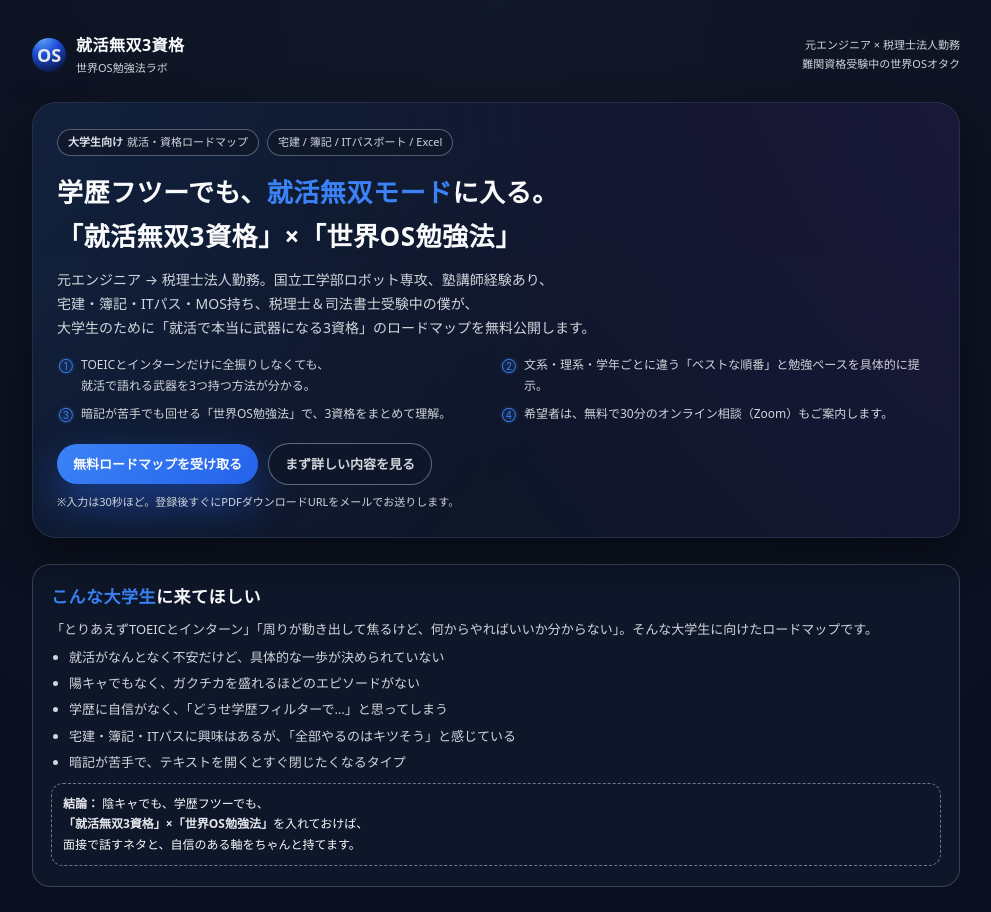
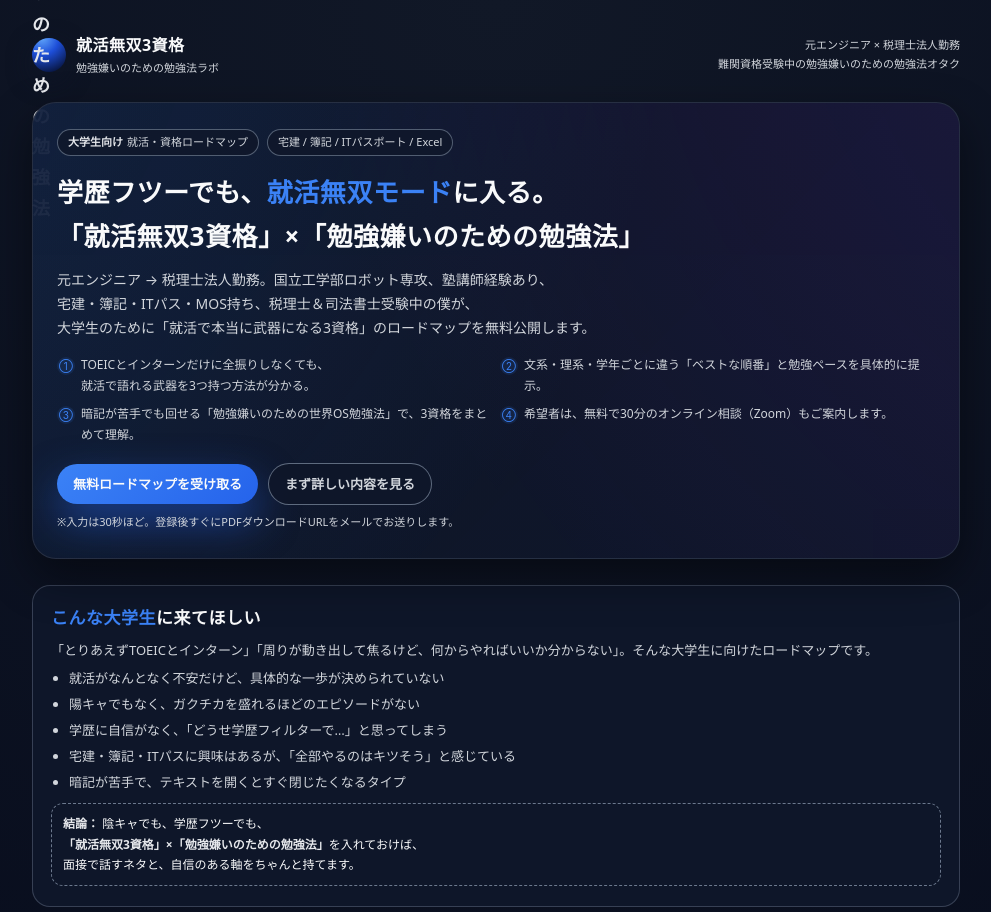
Before and after one commit to reiwabushi/syukatsumusou, a plain HTML site: page index.html in a window 1280 px wide. Shown: the top 912 px of the page, without its empty margins (144-1135 px from the left). Drawn offline with Linux system fonts and the light colour scheme.

Commit message:
Add files via upload

```diff
--- a/index.html
+++ b/index.html
@@ -496,15 +496,15 @@
   <div class="page">
     <header>
       <div class="logo">
-        <div class="logo-mark">OS</div>
+        <div class="logo-mark">勉強嫌いのための勉強法</div>
         <div>
           <div class="logo-text-main">就活無双3資格</div>
-          <div class="logo-text-sub">世界OS勉強法ラボ</div>
+          <div class="logo-text-sub">勉強嫌いのための勉強法ラボ</div>
         </div>
       </div>
       <div class="header-tagline">
         元エンジニア × 税理士法人勤務<br />
-        難関資格受験中の世界OSオタク
+        難関資格受験中の勉強嫌いのための勉強法オタク
       </div>
     </header>
 
@@ -518,7 +518,7 @@
 
         <h1 class="hero-title">
           学歴フツーでも、<span class="accent">就活無双モード</span>に入る。<br />
-          「就活無双3資格」×「世界OS勉強法」
+          「就活無双3資格」×「勉強嫌いのための勉強法」
         </h1>
         <p class="hero-subtitle">
           元エンジニア → 税理士法人勤務。国立工学部ロボット専攻、塾講師経験あり、<br />
@@ -537,7 +537,7 @@
           </div>
           <div class="hero-point">
             <div class="hero-point-icon">③</div>
-            <div>暗記が苦手でも回せる「世界OS勉強法」で、3資格をまとめて理解。</div>
+            <div>暗記が苦手でも回せる「勉強嫌いのための世界OS勉強法」で、3資格をまとめて理解。</div>
           </div>
           <div class="hero-point">
             <div class="hero-point-icon">④</div>
@@ -572,7 +572,7 @@
       <div class="highlight-card">
         <strong>結論：</strong>
         陰キャでも、学歴フツーでも、<br />
-        <strong>「就活無双3資格」×「世界OS勉強法」</strong>を入れておけば、<br />
+        <strong>「就活無双3資格」×「勉強嫌いのための勉強法」</strong>を入れておけば、<br />
         面接で話すネタと、自信のある軸をちゃんと持てます。
       </div>
     </section>
@@ -615,7 +615,7 @@
 
       <div class="two-col">
         <div>
-          <p><strong>元エンジニア → 税理士法人勤務。世界OSオタクです。</strong></p>
+          <p><strong>元エンジニア → 税理士法人勤務。勉強嫌いのための勉強法による資格ハックオタクです。</strong></p>
           <ul>
             <li>国立工学部ロボット専攻（理系）</li>
             <li>エンジニアとしてIT現場を経験</li>
@@ -629,7 +629,7 @@
             <strong>勉強も仕事も「楽な努力から入ると意外と頑張れる」</strong>という感覚を掴みました。
           </p>
           <p>
-            この感覚を、<strong>大学生の就活と資格勉強にそのまま応用したのが「就活無双3資格 × 世界OS勉強法」</strong>です。
+            この感覚を、<strong>大学生の就活と資格勉強にそのまま応用したのが「就活無双3資格 × 勉強嫌いのための勉強法」</strong>です。
           </p>
         </div>
         <div>
@@ -638,7 +638,7 @@
             <ul>
               <li>現役で税理士法人の「中の人」として働いている</li>
               <li>エンジニア経験があり、ITやAIにも抵抗がない</li>
-              <li>「暗記ゴリ押し」ではなく、OSから理解する勉強法を使っている</li>
+              <li>「暗記ゴリ押し」ではなく、楽してから理解する勉強法を使っている</li>
               <li>塾講師経験があり、「勉強が苦手な層」の気持ちが分かる</li>
             </ul>
             <p>
```
